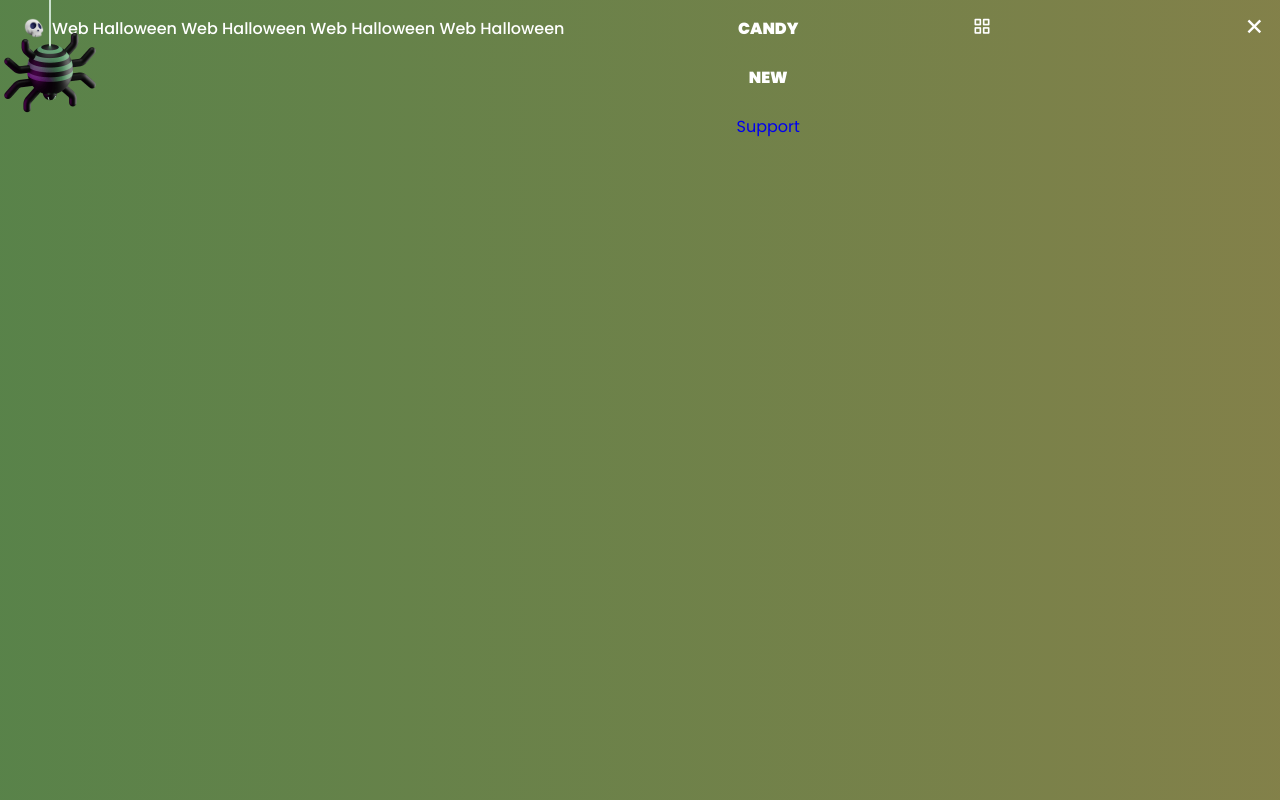
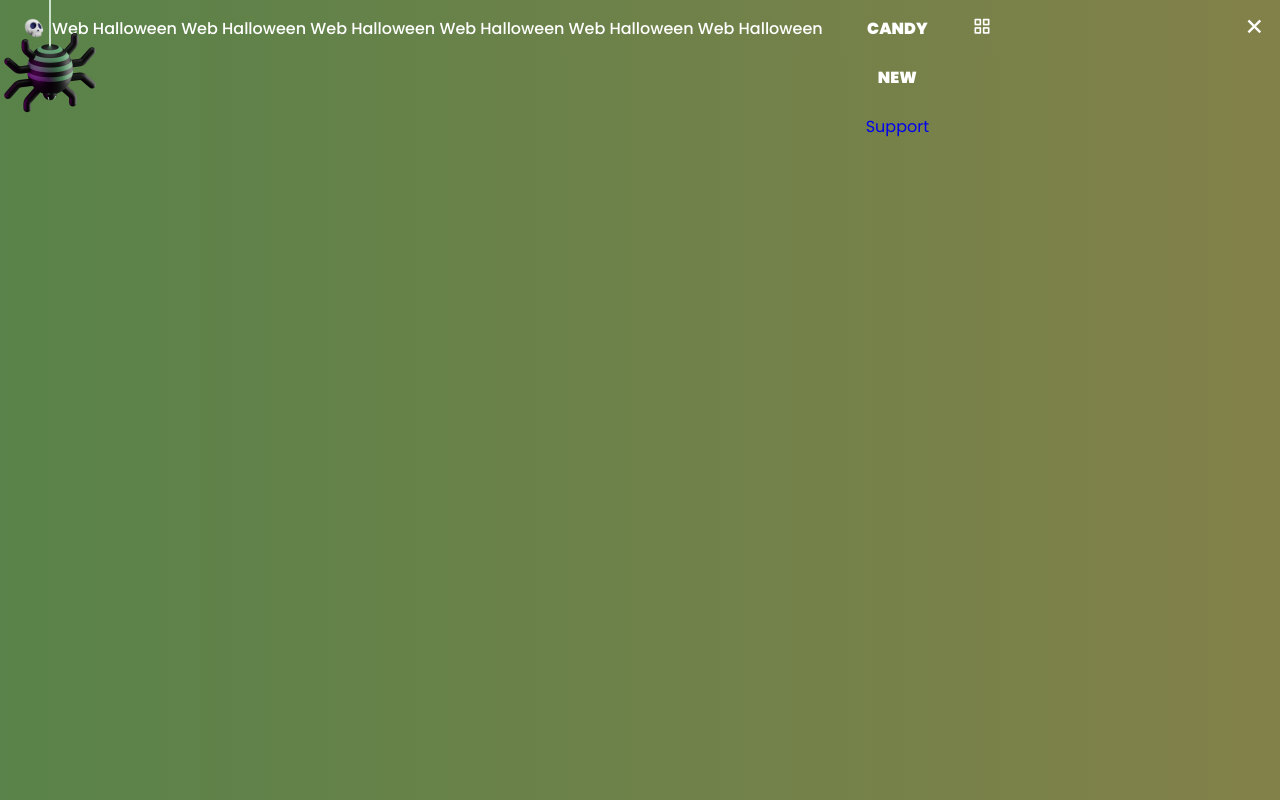
Before and after one commit to Lena05k/web-Halloween, a website: page index.html in a window 1280 px wide. Drawn offline with nearby package versions, Linux system fonts and the light colour scheme.

Commit message:
Added text
Hi!

Co-Authored-By: lukashindy <69167484+lukashindy@users.noreply.github.com>

```diff
--- a/index.html
+++ b/index.html
@@ -16,7 +16,7 @@
             <nav class="nav container">
                 <a href="#" class="nav__logo">
                     <img src="src/img/logo.png" alt="" class="nav__logo-img">
-                   Web Halloween  Web Halloween Web Halloween Web Halloween
+                   Web Halloween  Web Halloween Web Halloween Web Halloween Web Halloween Web Halloween
                 </a>
                 <div class="nav__menu" id="nav-menu">
                     <ul class="nav__list">
```
